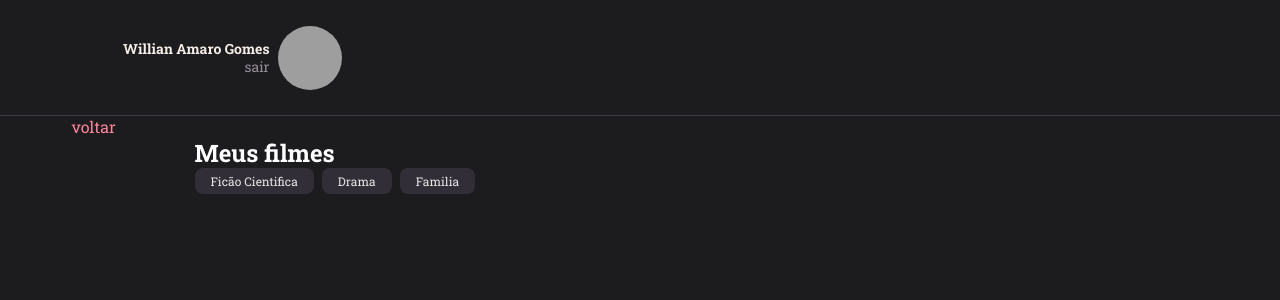
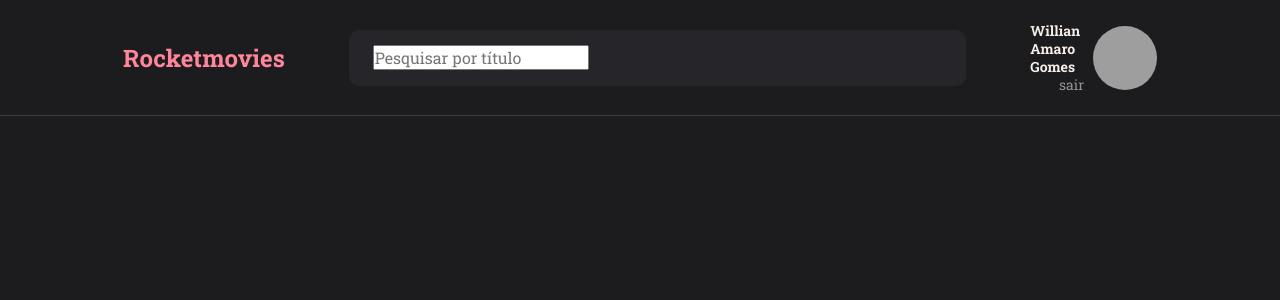
Before and after one commit to williangomesdev/Explorer-Stage09-Desafio-Rocketmovies-Frontend, a React (Vite) app: page / in a window 1280 px wide. Shown: the top 300 px of the page. Built offline with nearby package versions, Linux system fonts and the light colour scheme; grey boxes are pictures that could not be loaded.

Commit message:
criando componente de input e Notemovie

```diff
--- a/src/components/Header/index.jsx
+++ b/src/components/Header/index.jsx
@@ -1,9 +1,10 @@
-import {BsStarFill,BsStarHalf} from 'react-icons/bs'
 import { Container, Profile } from './styles'
-
+import { Input } from '../Input'
 export function Header() {
     return (
         <Container>
+            <h1>Rocketmovies</h1>
+            <Input placeholder="Pesquisar por título" />
             <Profile>
                 <div>
                     <strong>Willian Amaro Gomes</strong>
--- a/src/components/Header/styles.js
+++ b/src/components/Header/styles.js
@@ -9,6 +9,12 @@ export const Container = styled.header`
   align-items: center;
   padding: 1.5rem 7.6875rem;
   gap: 4rem;
+
+  > h1 {
+    font-size: 24px;
+    line-height: 32px;
+    color: ${({ theme }) => theme.COLORS.ROSE};
+  }
 `;
 
 export const Profile = styled.div`
--- /dev/null
+++ b/src/components/Input/index.jsx
@@ -0,0 +1,10 @@
+import { Container } from './styles'
+
+export function Input({ icon: Icon, ...rest }) {
+    return (
+        <Container>
+            {Icon && <Icon size={20} />}
+            <input{...rest} />
+        </Container>
+    )
+}
--- /dev/null
+++ b/src/components/Input/styles.js
@@ -0,0 +1,17 @@
+import styled from "styled-components";
+
+export const Container = styled.div`
+  width: 100%;
+  display: flex;
+  align-items: center;
+
+  background-color: ${({ theme }) => theme.COLORS.BACKGROUND_INPUT};
+  border-radius: 0.625rem;
+
+  width: 100%;
+  height: 3.5rem;
+
+  padding: 19px 24px;
+
+  color: ${({ theme }) => theme.COLORS.WHITE};
+`;
--- /dev/null
+++ b/src/components/MovieNote/styles.js
@@ -0,0 +1,3 @@
+import styled from "styled-components";
+
+export const Container = styled.div``;
--- a/src/pages/Home/index.jsx
+++ b/src/pages/Home/index.jsx
@@ -8,16 +8,6 @@ export function Home() {
     return (
         <Container>
             <Header />
-            <main>
-                <Content>
-                    <ButtonText title="voltar" />
-                    <Section title="Meus filmes">
-                        <Tag title="Ficão Cientifica" />
-                        <Tag title="Drama" />
-                        <Tag title="Familia" />
-                    </Section>
-                </Content>
-            </main>
         </Container>
     );
 }
--- a/src/pages/Home/styles.js
+++ b/src/pages/Home/styles.js
@@ -4,14 +4,13 @@ export const Container = styled.div`
   width: 100%;
   height: 100vh;
   display: grid;
-  grid-template-rows: 7.25rem auto;
+  grid-template-rows: 7.25rem 8.3125rem auto;
   grid-template-areas:
     "header"
+    "title"
     "content";
 
-  > main {
-    grid-area: content;
-  }
+  background-color: ${({ theme }) => theme.COLORS.BACKGROUND};
 `;
 
 export const Content = styled.div`
--- a/src/styles/theme.js
+++ b/src/styles/theme.js
@@ -10,6 +10,7 @@ export default {
     GRAY_50: "#E5E5E5",
     WHITE: "#FFFFFF",
     BLACK: "#0D0C0F",
-    BACKGROUND:"#1C1B1E",
+    BACKGROUND: "#1C1B1E",
+    BACKGROUND_INPUT: "#262529",
   },
 };
```
Also changed, not shown: src/components/MovieNote/index.jsx (added, +11 -0 lines).
